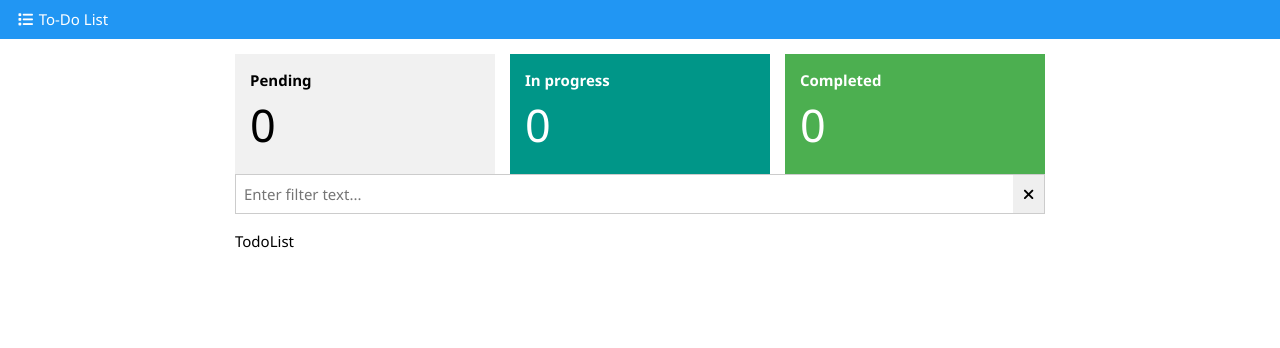
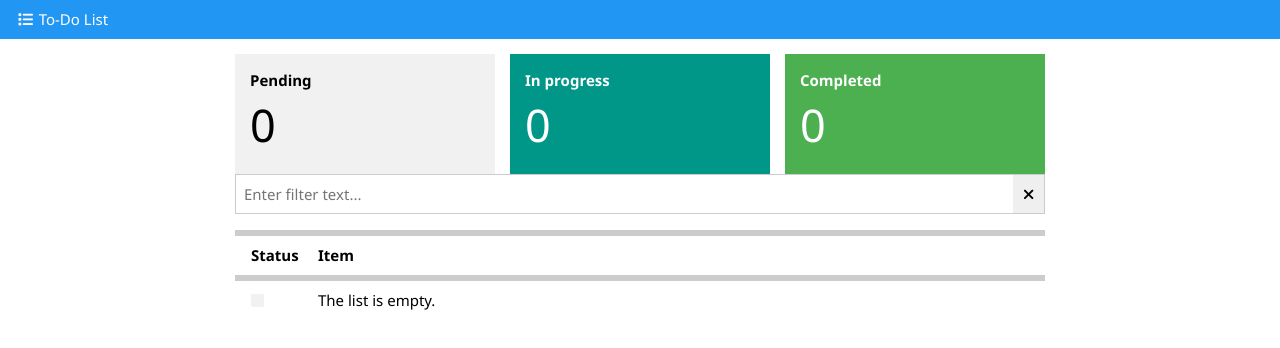
Before and after one commit to jgpeco/vue3-patterns, a Vue app: page / in a window 1280 px wide. Shown: the top 348 px of the page. Built offline with nearby package versions, Linux system fonts and the light colour scheme.

Commit message:
feat: create todolist component

```diff
--- a/src/components/TodoList.vue
+++ b/src/components/TodoList.vue
@@ -1,9 +1,89 @@
-<script setup></script>
+<script setup>
+import { computed } from 'vue'
+
+const
+  $props = defineProps({
+    modelValue: {
+      type: Array,
+      default: () => []
+    },
+    filter: {
+      type: String,
+      default: ''
+    }
+  }),
+  $emit = defineEmits(['edit', 'delete', 'toggle']),
+  _filteredList = computed(() => {
+    if ($props.filter) {
+      return $props.modelValue.filter(item => {
+        return item.text.toUpperCase().includes($props.filter.toUpperCase())
+      })
+    } else {
+      return $props.modelValue
+    }
+  })
+
+function emitEvent(event_name, payload) {
+  $emit(event_name, payload)
+}
+
+</script>
 
 <template>
   <div>
-    TodoList
+
+    <table class="w3-table">
+      <thead>
+        <tr class="w3-bottombar w3-topbar">
+          <th>Status</th>
+          <th>Item</th>
+          <th class="w3-right-align">
+            <slot></slot>
+          </th>
+        </tr>
+      </thead>
+
+      <tbody>
+        <tr v-for="item in _filteredList" :key="item.id">
+          <td class="clickable w3-hover-pale-blue" @click="emitEvent('toggle', item)">
+            <i class="fa-solid fa-2x fa-square w3-text-light-gray" v-if="item.status === 'not_started'"></i>
+            <i class="fa-solid fa-2x fa-square-minus w3-text-teal" v-if="item.status === 'in_progress'"></i>
+            <i class="fa-solid fa-2x fa-square-check w3-text-green" v-if="item.status === 'completed'"></i>
+          </td>
+          <td>{{ item.text }}</td>
+          <td class="w3-right-align">
+            <span
+              class="clickable w3-transparent w3-text-indigo w3-hover-text-blue w3-hoever-white w3-margin-right"
+              @click="emitEvent('edit', item)"
+            >
+              <i class="fa-solid fa-pen-to-square"></i>
+              Edit
+            </span>
+
+            <span
+              class="clickable w3-transparent w3-text-purple w3-hover-text-red w3-hover-white"
+              @click="emitEvent('delete', item)"
+            >
+              <i class="fa-solid fa-trash-can"></i>
+              Delete
+            </span>
+          </td>
+        </tr>
+        <tr v-if="_filteredList.length === 0">
+          <td>
+            <i class="fa-solid fa-square w3-text-light-gray"></i>
+          </td>
+          <td>The list is empty.</td>
+          <td></td>
+        </tr>
+      </tbody>
+    </table>
+
   </div>
 </template>
 
-<style scoped></style>
+<style scoped>
+  td:first-child {
+    width: 5rem;
+  }
+</style>
```
